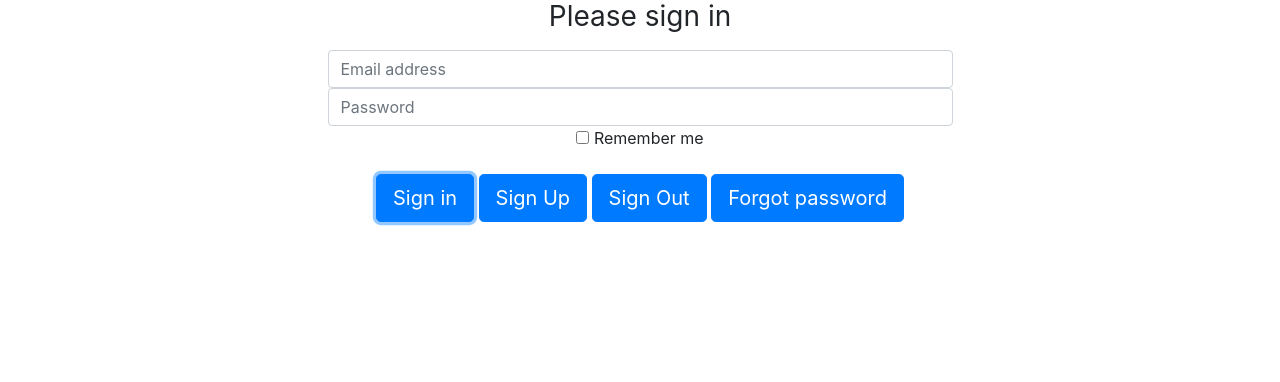
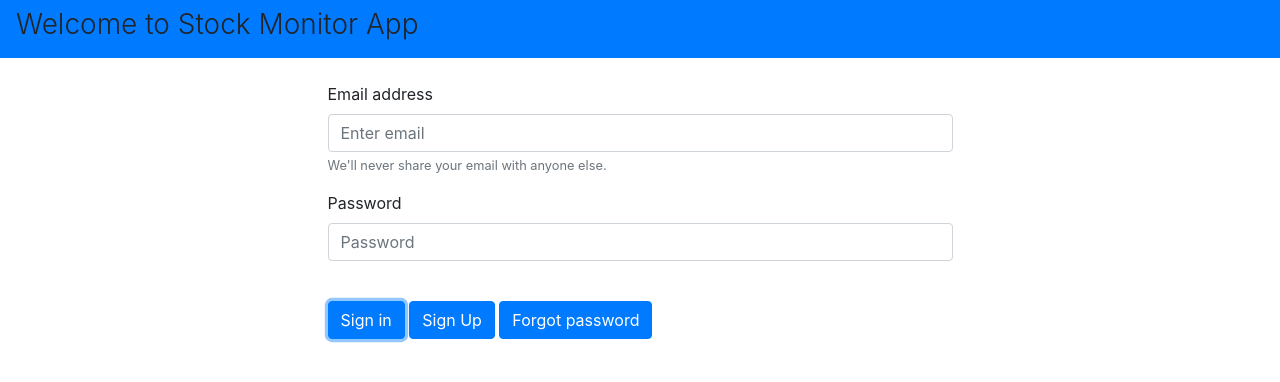
Before and after one commit to JogeswararaoKolla/firebaseauth, a plain HTML site: page index.html in a window 1280 px wide. Both pictures are taken after a click on the button "Sign in". Drawn offline with nearby package versions, Linux system fonts and the light colour scheme; no server answers.

Commit message:
Updated the signup html

```diff
--- a/index.html
+++ b/index.html
@@ -18,41 +18,43 @@
     <script src="https://cdnjs.cloudflare.com/ajax/libs/jquery/3.2.1/jquery.min.js"></script>
 
 </head>
+<body>
 
-<body class="text-center">
     <div id="container">
         <div class="row">
-            <div class="col-md-3"></div>
+            <div class="col">
+                <div class="navbar bg-primary">
+                    <h3 class="font-weight-light">Welcome to Stock Monitor App</h3>
+                </div>
+            </div>
+        </div>
+        <br>
+        <div class="row">
+            <div class="col-md-3">
+            </div>
             <div class="col-md-6">
-                <form class="form-signin">
-                    <h1 class="h3 mb-3 font-weight-normal">Please sign in</h1>
-                    <label for="inputEmail" class="sr-only">Email address</label>
-                    <input type="email" id="inputEmail" class="form-control" placeholder="Email address" required=""
-                        autofocus="">
-                    <label for="inputPassword" class="sr-only">Password</label>
-                    <input type="password" id="inputPassword" class="form-control" placeholder="Password" required="">
-                    <div class="checkbox mb-3">
-                        <label>
-                            <input type="checkbox" value="remember-me"> Remember me
-                        </label>
+                <form>
+                    <div class="form-group">
+                        <label for="InputEmail1">Email address</label>
+                        <input type="email" class="form-control" id="InputEmail1" aria-describedby="emailHelp"
+                            placeholder="Enter email">
+                        <small id="emailHelp" class="form-text text-muted">We'll never share your email with anyone
+                            else.</small>
                     </div>
-                    <button class="btn btn-lg btn-primary btn-group" id="signinBtn" type="button">Sign in</button>
-                    <button class="btn btn-lg btn-primary btn-group" id="signupBtn" type="button">Sign Up</button>
-                    <button class="btn btn-lg btn-primary btn-group" id="signoutBtn" type="button">Sign Out</button>
-                    <button class="btn btn-lg btn-primary btn-group" id="forgotPassword" type="button">Forgot password</button>
+                    <div class="form-group">
+                        <label for="InputPassword1">Password</label>
+                        <input type="password" class="form-control" id="InputPassword1" placeholder="Password">
+                    </div>
+
+                    <div><span class="text-alert" id="messageSignin"></span></div>
+                    <br>
+                    <button class="btn btn-primary btn-group" id="signinBtn" type="button">Sign in</button>
+                    <button class="btn btn-primary btn-group" id="signupBtn" type="button">Sign Up</button>
+                    <button class="btn btn-primary btn-group" id="forgotPassword" type="button">Forgot password</button>
                 </form>
             </div>
-            <!-- <div class="col-md-1"></div>
-       <div class="col-md-4">
-            <form class="form">
-                    <h1 class="h3 mb-3 font-weight-normal">Please sign in</h1>
-                    <label for="signupinputEmail" class="sr-only">Email address</label>
-                    <input type="email" id="signupinputEmail" class="form-control" placeholder="Email address" required="" autofocus="">
-                    <label for="signupinputPassword" class="sr-only">Password</label>
-                    <input type="password" id="signupinputPassword" class="form-control" placeholder="Password" required="">
-                    <button class="btn btn-lg btn-primary btn-group" id="signupBtn" type="button">Sign Up</button>
-               </form>
-       </div> -->
+            <div class="col-md-3">
+            </div>
         </div>
     </div>
 
@@ -60,5 +62,4 @@
 <!-- The core Firebase JS SDK is always required and must be listed first -->
 <script src="https://www.gstatic.com/firebasejs/6.2.4/firebase.js"></script>
 <script src="signup.js"></script>
-
 </html>
--- a/signup.js
+++ b/signup.js
@@ -12,7 +12,6 @@
   firebase.initializeApp(firebaseConfig);
 
   let firebaseStart=firebase.auth();
-
   let firebaseData=firebase.database();
 
   let userSignObj={};
@@ -21,6 +20,7 @@
 
   $(document).ready(function(eventObj){
 
+
     $("#todoBtn").click(function(eventAddObj){
       console.log(eventAddObj);
 
@@ -28,70 +28,77 @@
       const user=firebaseStart.currentUser.uid;
 
       firebaseData.ref("users").child(user).push({todo:data,userID:user});
+      $("#todoId").val("");
 
-      $("#todoId").val("");
+
       });
 
 
 
     $("#signinBtn").click(function(eventObj){
+      eventObj.preventDefault();
         console.log(eventObj);
-        userSignObj.email=$("#inputEmail").val();
-        userSignObj.password=$("#inputPassword").val();
+        userSignObj.email=$("#InputEmail1").val();
+        userSignObj.password=$("#InputPassword1").val();
         console.log(userSignObj);
 
 
-        firebase.auth().signInWithEmailAndPassword(userSignObj.email, userSignObj.password).then(function(eventObj){
-          console.log(eventObj);
+ firebase.auth().signInWithEmailAndPassword(userSignObj.email, userSignObj.password).then(function(sucessObj){
+          console.log(sucessObj);
+          console.log(sucessObj.user.emailVerified);
           console.log("Sign in Sucess");
-          window.location="signin.html";
+          // window.location="signin.html";
       }).catch(function(error) {
-        // Handle Errors here.
         var errorCode = error.code;
         var errorMessage = error.message;
         console.log("Sign in Error");
-        // ...
+        console.log(errorCode,errorMessage);
+        if(errorCode=="auth/wrong-password"){
+          console.log("Password is invalid");
+        }
+       $("#messageSignin").text(errorMessage);
       });
 
     });
 
     $("#signupBtn").click(function(eventObj){
         console.log(eventObj);
-        userSignUpObj.email=$("#inputEmail").val();
-        userSignUpObj.password=$("#inputPassword").val();
+        userSignUpObj.email=$("#InputEmail1").val().trim();
+        userSignUpObj.password=$("#InputPassword1").val();
        console.log(userSignUpObj);
        //clear input fields
-       $("#inputEmail").val("");
-       $("#inputPassword").val("");
+       $("#InputEmail1").val("");
+       $("#InputPassword1").val("");
 
-       firebase.auth().createUserWithEmailAndPassword(userSignUpObj.email, userSignUpObj.password).
-       then(function(userSignUpObj){
+       firebase.auth().createUserWithEmailAndPassword(userSignUpObj.email, userSignUpObj.password)
+       .then(function(userSignUpObj){
            console.log(userSignUpObj);
        }).catch(function(error) {
           // Handle Errors here.
           var errorCode = error.code;
           var errorMessage = error.message;
-          console.log(errorCode,errorMessage);
+          if(errorCode=="auth/email-already-in-use")
+          {
+            console.log("User already exists");
+            console.log(errorCode,errorMessage);
+          }
+
         });
 
     });
 
     $("#signoutBtn").click(function(eventObj){
-    console.log(eventObj);
-
       firebase.auth().signOut().then(function(){
         console.log("Signout Sucessful");
         }).catch(function(err){
           console.log("Error Signout");
           console.log(err);
         });
-
-
     });
 
     $("#forgotPassword").on('click',function(){
 
-     let emailAddress= $("#inputEmail").val().trim();
+     let emailAddress= $("#InputEmail1").val().trim();
       firebase.auth().sendPasswordResetEmail(emailAddress).then(function() {
         // Email sent.
         console.log("password reset email sent..please check");
@@ -104,13 +111,11 @@
     });
 
 
-
     firebase.auth().onAuthStateChanged(function(user) {
-
       if (user) {
         // User is signed in.
       console.log(user);
-      // alert("user logged in " + user.uid);
+      console.log(user.uid);
       console.log(firebaseStart.currentUser.uid);
 
 
@@ -130,9 +135,7 @@
       } else {
         // User is signed out.
         console.log("sign out");
-        // ...
       }
     });
 
-
   });
```
Also changed, not shown: signin.html (+15 -7 lines), 1 other file.
